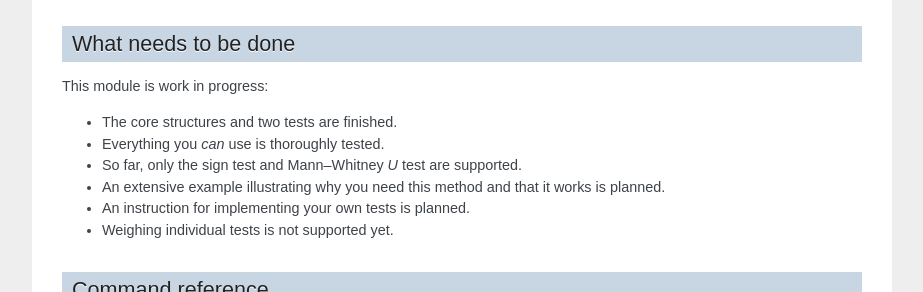
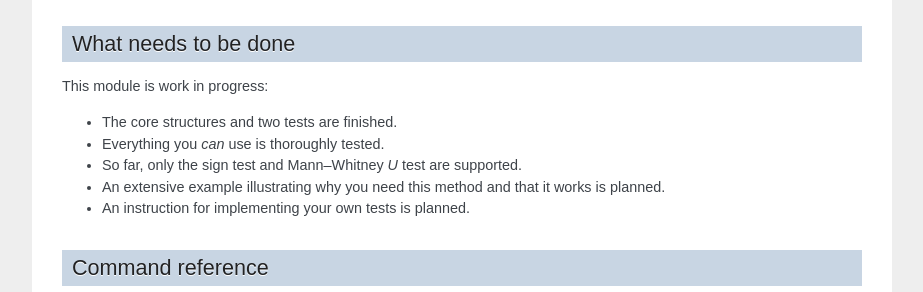
Before and after one commit to BPSB/combine-p-values-discrete, a Sphinx documentation site: the page built from docs/index.rst, in a window 1280 px wide and 900 px high, scrolled down 1195 px, cut to the strip 380-672 px from the top of the window. Shown: the whole strip, without its empty margins (198-1121 px from the left). Built offline with Sphinx 7.4.7, drawn with Linux system fonts in a browser that asks for light colours; the version number could not be read and is left out.

Commit message:
Introducing weights.

```diff
--- a/docs/index.rst
+++ b/docs/index.rst
@@ -86,7 +86,6 @@ This module is work in progress:
 * So far, only the sign test and Mann–Whitney *U* test are supported.
 * An extensive example illustrating why you need this method and that it works is planned.
 * An instruction for implementing your own tests is planned.
-* Weighing individual tests is not supported yet.
 
 Command reference
 -----------------
```
